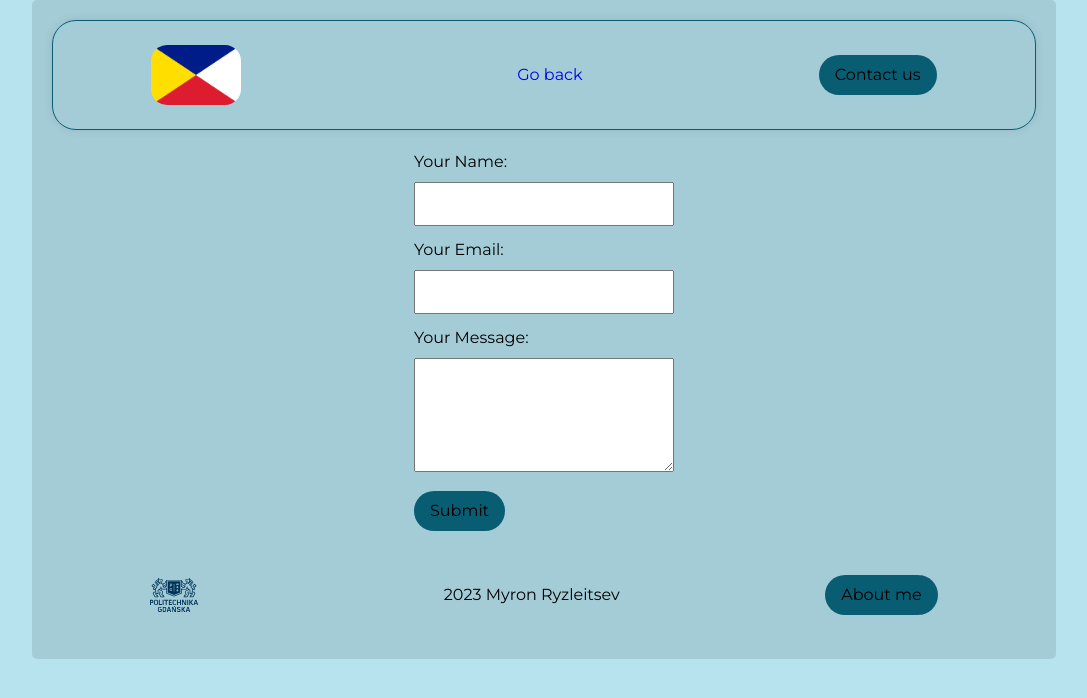
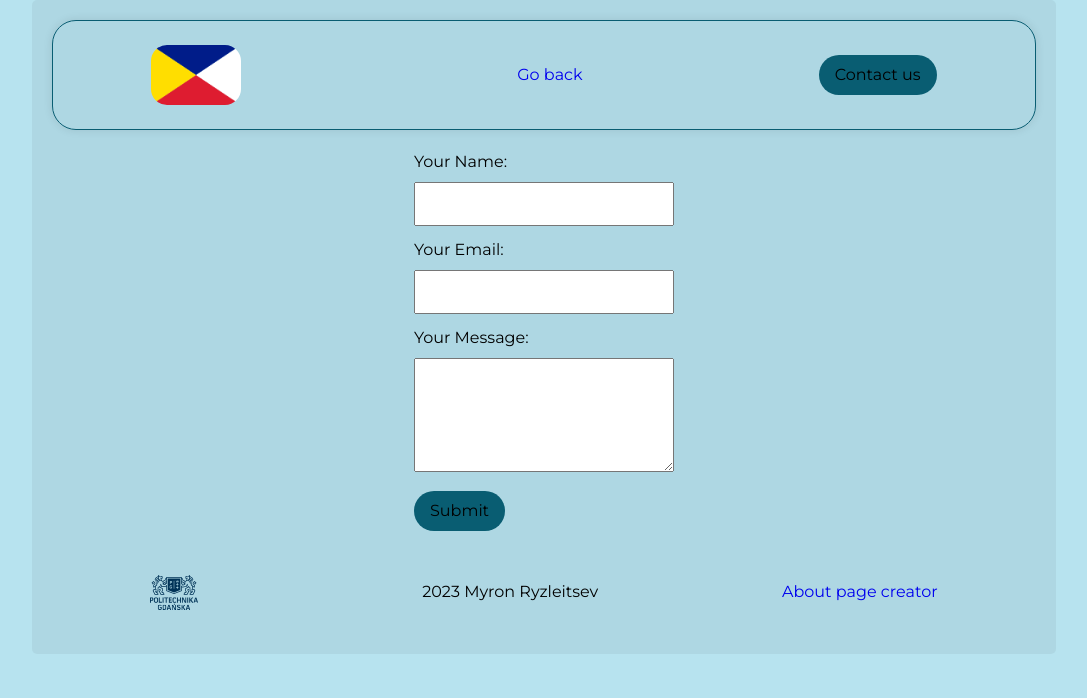
Before and after one commit to mryzleitsev/mezduslovjansky-jezyk, a plain HTML site: page Contact-us.html in a window 1280 px wide. Shown: the whole page, without its empty margins (96-1183 px from the left). Drawn offline with Linux system fonts and the light colour scheme.

Commit message:
some changes

```diff
--- a/Contact-us.html
+++ b/Contact-us.html
@@ -36,8 +36,8 @@
     <ul>
         <li>2023 Myron Ryzleitsev</li>
     </ul>
-    <a href="http://mryzleitsev.space/"><button>About me</button></a>
-</footer>
+        <a href="https://mryzleitsev.space/" style="text-decoration: none">About page creator</a>
+    </footer>
 </div>
 </body>
 </html>
--- a/style.css
+++ b/style.css
@@ -43,7 +43,7 @@ li, a, button, label, input, textarea{
     width: 80%;
     margin: 0 auto;
     padding: 20px;
-    background: rgba(0, 0, 0, 0.1);
+    background: rgba(0, 0, 0, 0.05);
     border-radius: 5px;
 }
 
```
Also changed, not shown: Community.html (+1 -1 lines), Grammar.html (+1 -1 lines), Index.html (+1 -1 lines).
